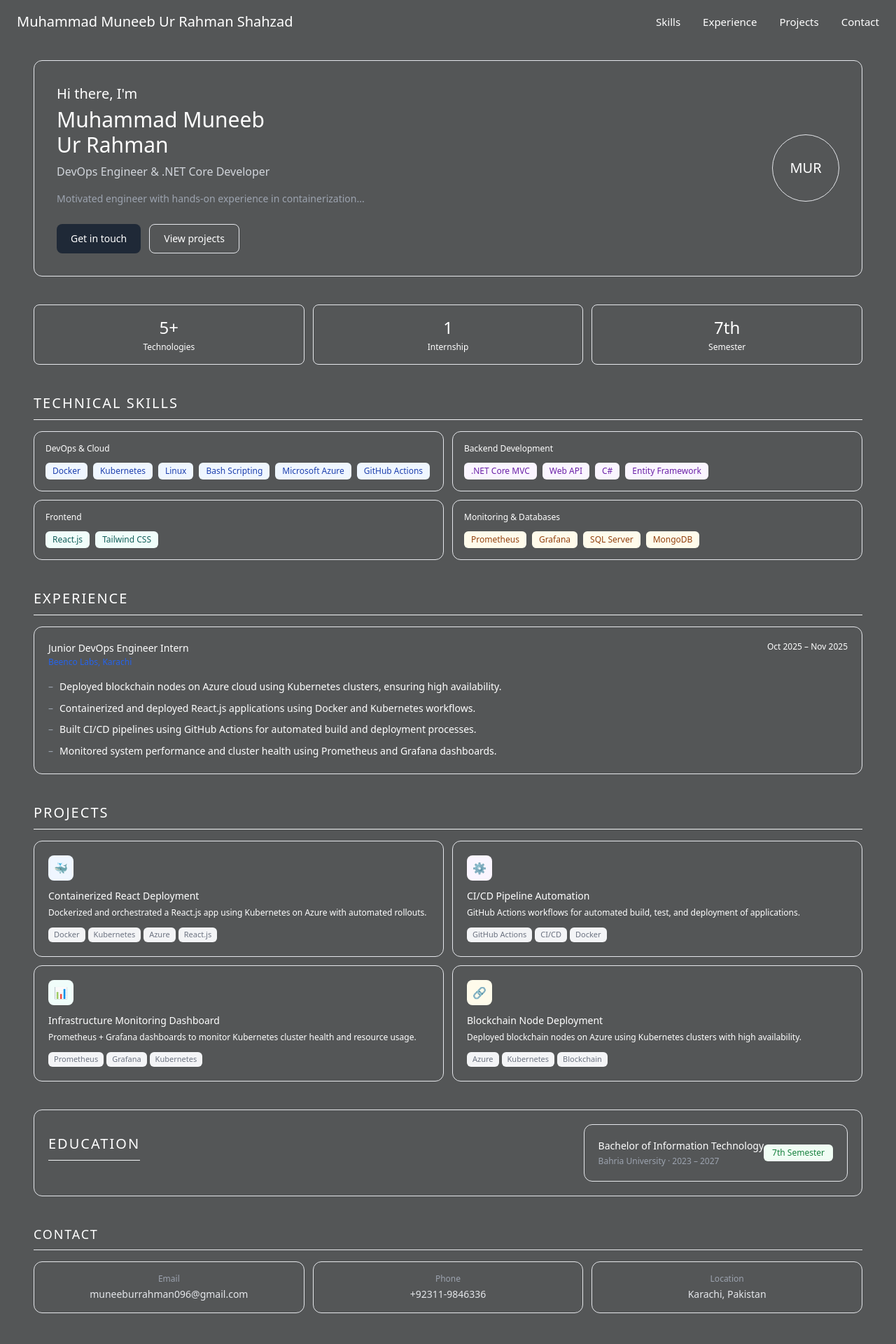
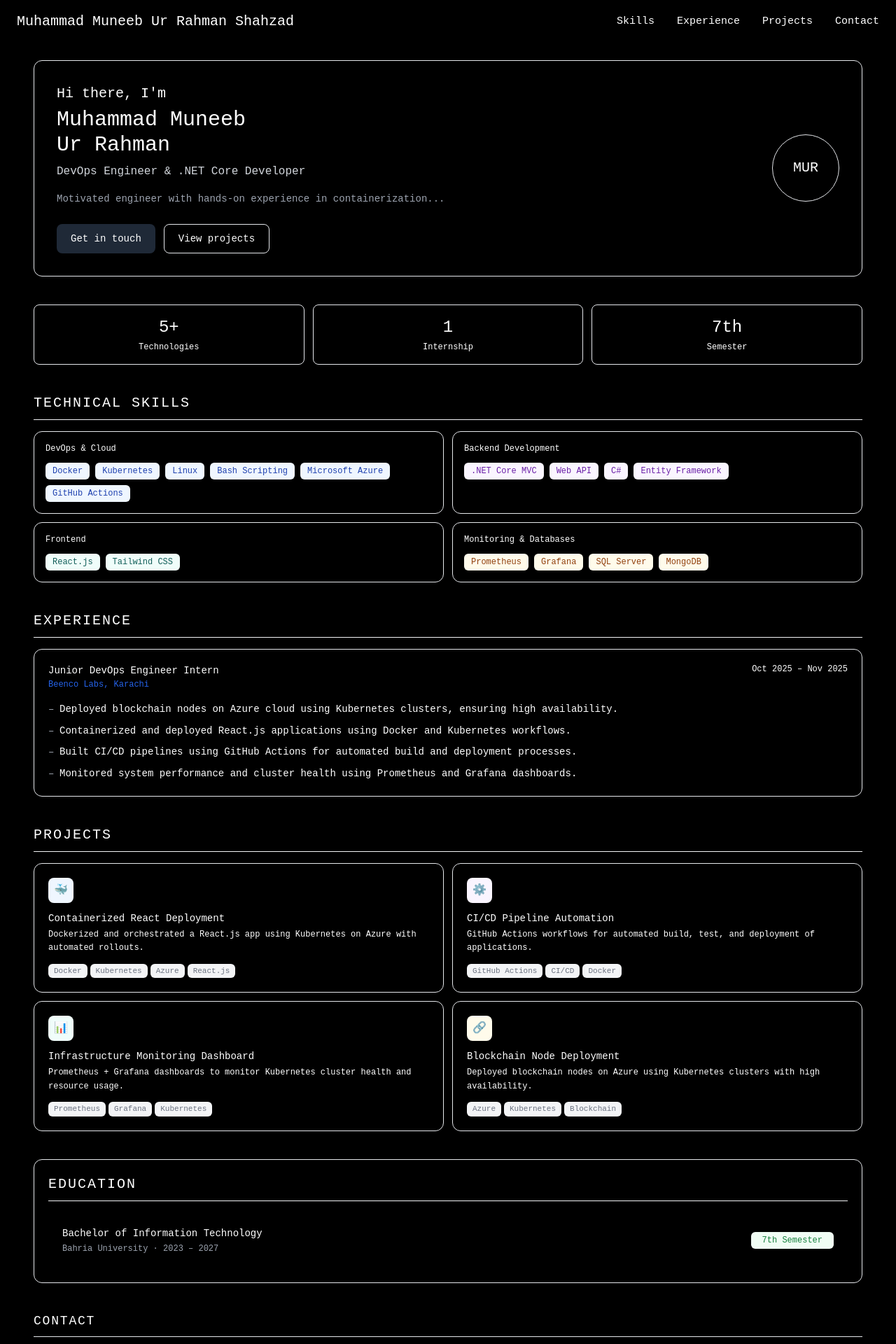
Before and after one commit to muneeb-ur-rahman01/Portfolio, a React (Vite) app: page / in a window 1280 px wide. Shown: the top 1920 px of the page at 70% size. Built offline with nearby package versions, Linux system fonts and the light colour scheme.

Commit message:
change the font and add the file

```diff
--- a/src/App.jsx
+++ b/src/App.jsx
@@ -10,7 +10,7 @@ import Footer from './Components/Footer'
 
 export default function App() {
   return (
-    <div className="min-h-screen bg-[#545657] text-white font-sans">
+    <div className="min-h-screen bg-black text-white font-sans">
       <Navbar />
 
       <main className="px-4 md:px-12 py-6 space-y-10">
--- a/src/Components/Contact.jsx
+++ b/src/Components/Contact.jsx
@@ -1,19 +1,19 @@
 const items = [
   { label: 'Email', value: 'muneeburrahman096@gmail.com' },
-  { label: 'Phone', value: '+92311-9846336' },
+  { label: 'Phone', value: '0311-9846336' },
   { label: 'Location', value: 'Karachi, Pakistan' },
 ];
 
 export default function Contact() {
   return (
-    <section id="contact" className="mb-10 text-white">
-      <p className="text-lg text-white uppercase tracking-widest text-gray-400 mb-4 border-b  pb-2">
+    <section id="contact" className="mb-10 text-white font-code">
+      <p className="text-lg uppercase tracking-widest text-white mb-4 border-b pb-2">
         Contact
       </p>
 
       <div className="grid md:grid-cols-3 gap-3">
         {items.map(({ label, value }) => (
-          <div key={label} className="bg-[#545657] border  rounded-xl p-4 text-center">
+          <div key={label} className="bg-black border rounded-xl p-4 text-center">
             <p className="text-xs text-gray-400 mb-1">{label}</p>
             <p className="text-sm break-all text-gray-200">{value}</p>
           </div>
--- a/src/Components/Education.jsx
+++ b/src/Components/Education.jsx
@@ -1,15 +1,16 @@
 export default function Education() {
   return (
-   <section className="bg-[#545657] border rounded-xl p-5 flex justify-between items-center text-white">
+    <section className="bg-black border rounded-xl p-5 text-white font-code">
       <p className="text-[20px] uppercase tracking-widest text-white font-medium mb-4 pb-2 border-b border-gray-100">
         Education
       </p>
-      <div className="bg-[#545657] border  rounded-xl p-5 flex justify-between items-center">
+
+      <div className="bg-black  rounded-xl p-5 flex flex-col sm:flex-row sm:justify-between sm:items-center gap-3">
         <div>
           <p className="text-sm font-medium">Bachelor of Information Technology</p>
           <p className="text-xs text-gray-400 mt-1">Bahria University · 2023 – 2027</p>
         </div>
-        <span className="text-xs bg-green-50 text-green-700 px-3 py-1 rounded-md font-medium">
+        <span className="text-xs bg-green-50 text-green-700 px-4 py-1 rounded-md font-medium shrink-0">
           7th Semester
         </span>
       </div>
--- a/src/Components/Experience.jsx
+++ b/src/Components/Experience.jsx
@@ -7,11 +7,11 @@ const bullets = [
 
 export default function Experience() {
   return (
-    <section id="experience" className="mb-10">
+    <section id="experience" className="mb-10 font-code">
       <p className="text-[20px] uppercase tracking-widest text-White font-medium mb-4 pb-2 border-b border-gray-100">
         Experience
       </p>
-      <div className="bg-[#545657] border border-gray-200 rounded-xl p-5">
+      <div className="bg-black border border-gray-200 rounded-xl p-5">
         <div className="flex justify-between items-start mb-4">
           <div>
             <p className="text-sm font-medium">Junior DevOps Engineer Intern</p>
--- a/src/Components/Footer.jsx
+++ b/src/Components/Footer.jsx
@@ -2,7 +2,7 @@ import { FaGithub, FaLinkedin } from 'react-icons/fa';
 
 export default function Footer() {
   return (
-    <footer className="bg-[#545657] border-b  text-gray-400 py-6 mt-10">
+    <footer className="bg-black border-b  text-white py-6 mt-10">
       <div className="container mx-auto flex flex-col md:flex-row items-center justify-between px-4">
         <p className="text-sm mb-4 md:mb-0">
           &copy; {new Date().getFullYear()} Muneeb Ur Rahman. All rights reserved.
--- a/src/Components/Hero.jsx
+++ b/src/Components/Hero.jsx
@@ -1,8 +1,8 @@
 export default function Hero() {
   return (
     <div className="grid md:grid-cols-[1fr_auto] gap-8 items-center
-    bg-[#545657]
-    border  rounded-xl p-8 mb-6 text-white">
+      bg-black
+      border rounded-xl p-8 mb-6 text-white font-code">
 
       <div>
         <h2 className="text-[20px] text-white mb-1">Hi there, I'm</h2>
@@ -22,14 +22,14 @@ export default function Hero() {
         <div className="flex gap-3 flex-wrap">
           <button
             onClick={() => document.getElementById('contact')?.scrollIntoView({ behavior: 'smooth' })}
-            className="px-5 py-2.5 bg-gray-800  rounded-lg text-sm"
+            className="px-5 py-2.5 bg-gray-800 rounded-lg text-sm"
           >
             Get in touch
           </button>
 
           <button
             onClick={() => document.getElementById('projects')?.scrollIntoView({ behavior: 'smooth' })}
-            className="px-5 py-2.5 border  rounded-lg text-sm hover:bg-[#545657]"
+            className="px-5 py-2.5 border rounded-lg text-sm hover:bg-[#545657]"
           >
             View projects
           </button>
@@ -37,7 +37,7 @@ export default function Hero() {
       </div>
 
       <div className="w-20 h-20 md:w-24 md:h-24 rounded-full
-      bg-[#545657] border  flex items-center justify-center text-xl">
+        bg-black border flex items-center justify-center text-xl font-code">
         MUR
       </div>
     </div>
--- a/src/Components/Navbar.jsx
+++ b/src/Components/Navbar.jsx
@@ -12,9 +12,10 @@ export default function Navbar() {
 
   return (
     <>
-      <nav className="w-full px-6 py-4 bg-[#545657]  flex justify-between items-center">
-
-        <span className="text-[20px] font-medium">Muhammad Muneeb Ur Rahman Shahzad</span>
+      <nav className="w-full px-6 py-4 bg-black flex justify-between items-center font-code">
+        <span className="text-[20px] font-medium">
+          Muhammad Muneeb Ur Rahman Shahzad
+        </span>
 
         {/* Desktop */}
         <div className="hidden md:flex gap-8">
@@ -36,12 +37,22 @@ export default function Navbar() {
       </nav>
 
       {/* Drawer */}
-      <div className={`fixed top-0 right-0 h-full w-64 bg-black border-l border-gray-800 p-6 transition ${open ? "translate-x-0" : "translate-x-full"}`}>
-        <button onClick={() => setOpen(false)} className="mb-6">✕</button>
+      <div
+        className={`fixed top-0 right-0 h-full w-64 bg-black border-l border-gray-800 p-6 transition-transform transform ${
+          open ? "translate-x-0" : "translate-x-full"
+        } font-code`}
+      >
+        <button onClick={() => setOpen(false)} className="mb-6 text-white">
+          ✕
+        </button>
 
         <div className="flex flex-col gap-6">
           {links.map((s) => (
-            <button key={s} onClick={() => scrollTo(s)} className="text-gray-400 hover:text-white text-left">
+            <button
+              key={s}
+              onClick={() => scrollTo(s)}
+              className="text-gray-400 hover:text-white text-left"
+            >
               {s}
             </button>
           ))}
--- a/src/Components/Projects.jsx
+++ b/src/Components/Projects.jsx
@@ -31,7 +31,7 @@ const projects = [
 
 export default function Projects() {
   return (
-    <section id="projects" className="mb-10">
+    <section id="projects" className="mb-10 font-code">
       <p className="text-[20px] uppercase tracking-widest text-White font-medium mb-4 pb-2 border-b border-gray-100">
         Projects
       </p>
@@ -39,7 +39,7 @@ export default function Projects() {
         {projects.map(({ icon, bg, name, desc, stack }) => (
           <div
             key={name}
-            className="bg-[#545657] border border-gray-200 rounded-xl p-5 hover:border-gray-300 transition cursor-pointer"
+            className="bg-black border border-gray-200 rounded-xl p-5 hover:border-gray-300 transition cursor-pointer"
           >
             <div
               className={`w-9 h-9 ${bg} rounded-lg flex items-center justify-center text-base mb-3`}
--- a/src/Components/Skills.jsx
+++ b/src/Components/Skills.jsx
@@ -23,13 +23,13 @@ const groups = [
 
 export default function Skills() {
   return (
-    <section id="skills" className="mb-10">
+    <section id="skills" className="mb-10 font-code">
       <p className="text-[20px] uppercase tracking-widest text-white font-medium mb-4 pb-2 border-b border-gray-100">
         Technical Skills
       </p>
       <div className="grid grid-cols-2 gap-3">
         {groups.map(({ title, color, tags }) => (
-          <div key={title} className="bg-[#545657] border border-gray-200 rounded-xl p-4">
+          <div key={title} className="bg-black border border-gray-200 rounded-xl p-4">
             <p className="text-xs font-medium text-white mb-3">{title}</p>
             <div className="flex flex-wrap gap-2">
               {tags.map((tag) => (
--- a/src/Components/Stats.jsx
+++ b/src/Components/Stats.jsx
@@ -6,9 +6,9 @@ const stats = [
 
 export default function Stats() {
   return (
-    <div className="grid grid-cols-3 gap-3 mb-10">
+    <div className="grid grid-cols-3 gap-3 mb-10 font-code">
       {stats.map(({ num, label }) => (
-        <div key={label} className="bg-[#545657] border rounded-lg p-4 text-center">
+        <div key={label} className="bg-black border rounded-lg p-4 text-center">
           <p className="text-2xl font-medium">{num}</p>
           <p className="text-xs text-white mt-1">{label}</p>
         </div>
--- a/src/index.css
+++ b/src/index.css
@@ -1,3 +1,5 @@
 @tailwind base;
 @tailwind components;
 @tailwind utilities;
+
+@import url('https://fonts.googleapis.com/css2?family=Fira+Code:wght@400;500;700&display=swap');
--- a/tailwind.config.js
+++ b/tailwind.config.js
@@ -5,7 +5,11 @@ module.exports = {
     "./src/**/*.{js,ts,jsx,tsx}",
   ],
   theme: {
-    extend: {},
+    extend: {
+      fontFamily: {
+        code: ['"Fira Code"', 'monospace'],
+      },
+    },
   },
   plugins: [],
 }
```
